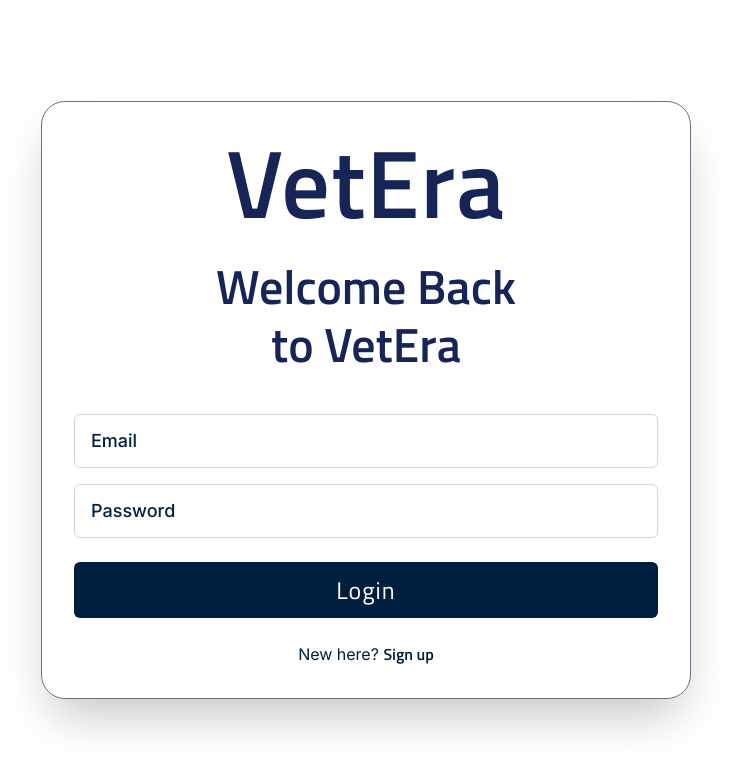
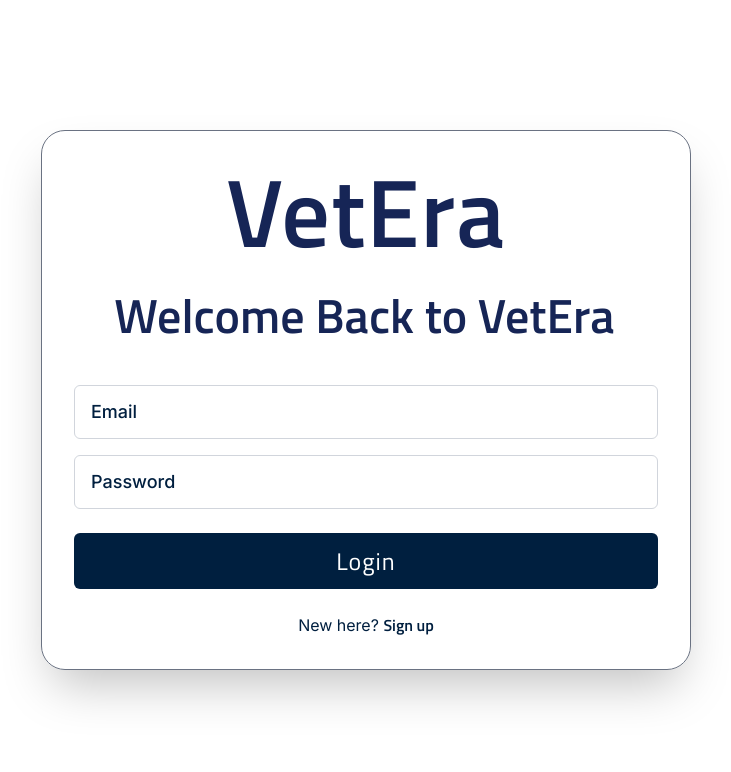
Before and after one commit to tarunmalik330/vet-era-new, a Next.js app: page /login in a window 1280 px wide. Shown: the top 772 px of the page, without its empty margins (274-1005 px from the left). Built offline with nearby package versions, Linux system fonts and the light colour scheme.

Commit message:
added typewriter effect to welcome message on login page

```diff
--- a/src/app/globals.css
+++ b/src/app/globals.css
@@ -27,3 +27,38 @@ body {
 .font-titillium {
   font-family: "Titillium Web", sans-serif;
 }
+@keyframes typewriter-loop {
+  0% {
+    width: 0;
+  }
+  40% {
+    width: 100%;
+  }
+  60% {
+    width: 100%;
+  }
+  100% {
+    width: 0;
+  }
+}
+
+@keyframes blinkCaret {
+  0%,
+  100% {
+    border-color: transparent;
+  }
+  50% {
+    border-color: #172554;
+  }
+}
+
+.typewriter-text {
+  font-size: clamp(1.5rem, 4vw, 3rem);
+  overflow: hidden;
+  white-space: nowrap;
+  border-right: 3px solid #172554;
+  width: 0;
+  margin: 0 auto;
+  animation: typewriter-loop 9s steps(30, end) infinite,
+    blinkCaret 0.9s step-end infinite;
+}
--- a/src/components/login/LogIn.jsx
+++ b/src/components/login/LogIn.jsx
@@ -12,8 +12,8 @@ const LogIn = () => {
         <h1 className="font-titillium text-blue-950 text-5xl lg:text-6xl xl:text-8xl font-semibold tracking-[1px] text-center mb-5 md:mb-7">
           VetEra
         </h1>
-        <p className="text-xl sm:text-2xl md:text-3xl lg:text-5xl text-blue-950 font-titillium font-semibold leading-[120%] text-center">
-          Welcome Back <br /> to VetEra
+        <p className="text-xl typewriter-text sm:text-2xl md:text-3xl lg:text-5xl text-blue-950 font-titillium font-semibold leading-[120%] text-center">
+          Welcome Back to VetEra
         </p>
         <div className="space-y-4 mt-10">
           <CustomInput
```
